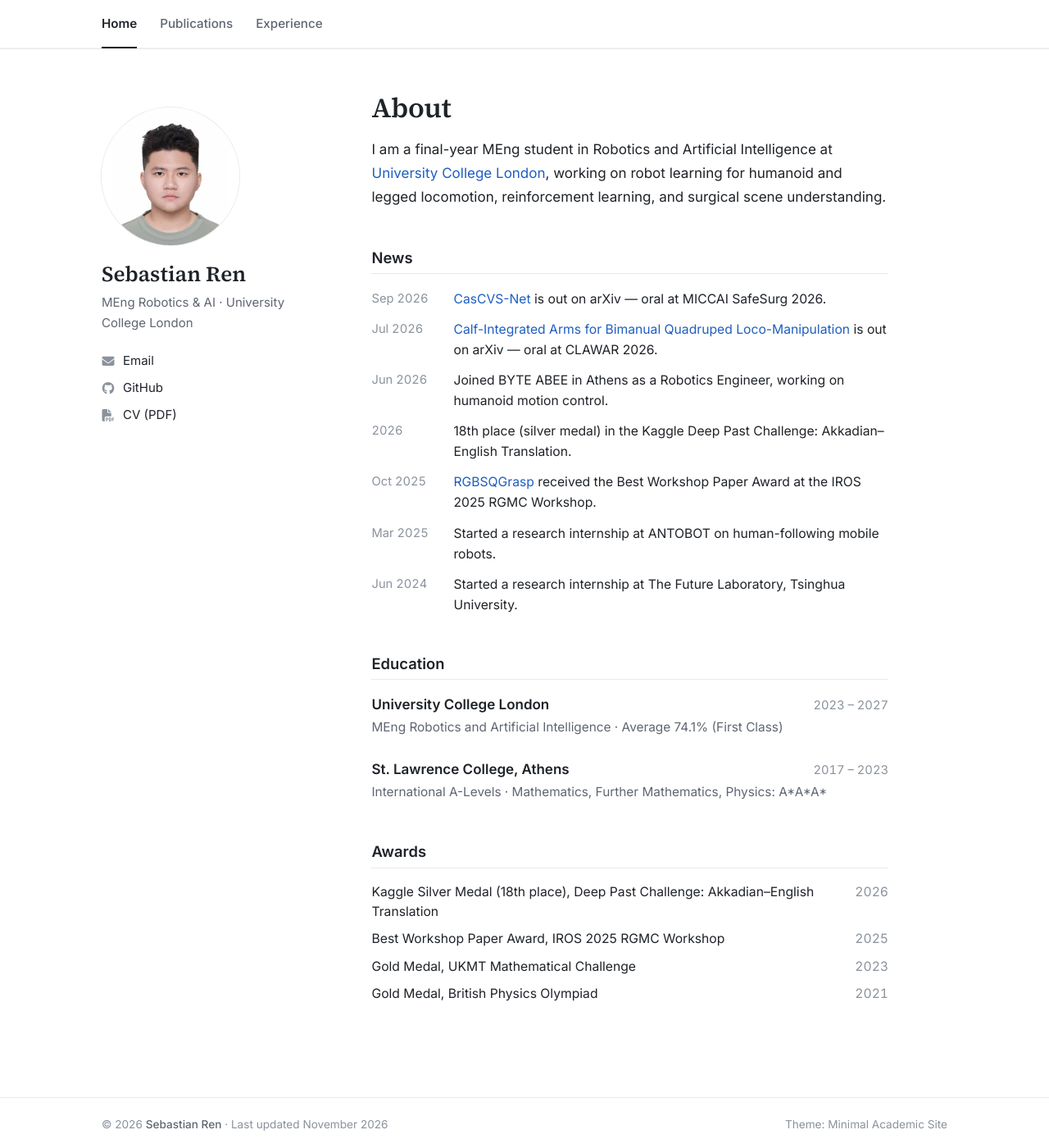
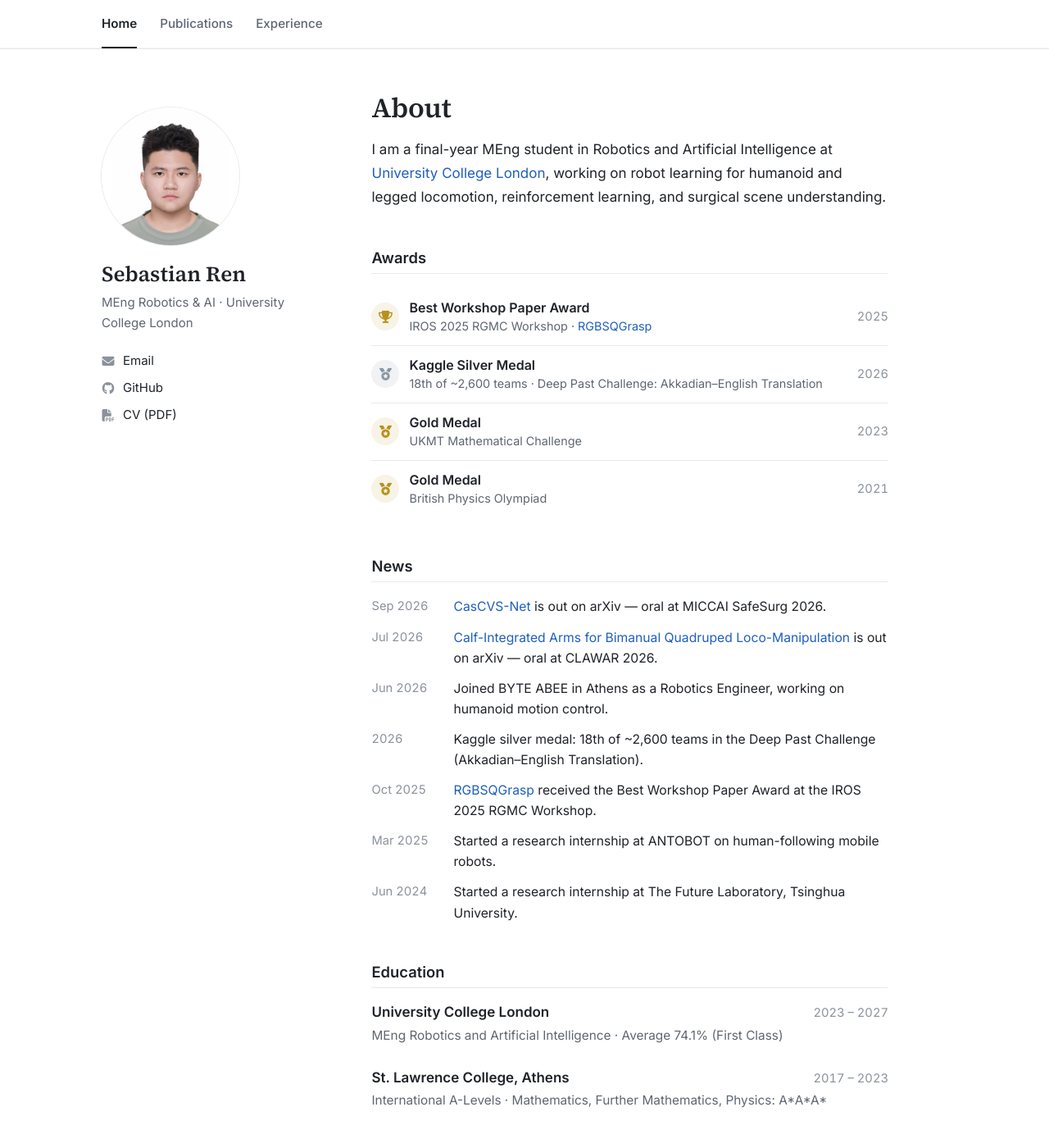
Before and after one commit to TaiE64/TaiE64.github.io, a Jekyll site: the page built from _pages/about.md, in a window 1280 px wide and 1400 px high. Shown: the whole window at 82% size. Built offline with Jekyll 4.4.1, drawn with Linux system fonts in a browser that asks for light colours; a script bundle is joined from its source files by our own code; library files that are not in the unit come from our copies.

Commit message:
Make Awards prominent on home page; add Kaggle team count
Awards moved above News, with medal/trophy icons, bold titles and
detail lines. Kaggle: 18th of ~2,600 teams.

Co-Authored-By: Claude Opus 5.5 <noreply@anthropic.com>

```diff
--- a/_pages/about.md
+++ b/_pages/about.md
@@ -9,12 +9,20 @@ redirect_from:
 
 <p>I am a final-year MEng student in Robotics and Artificial Intelligence at <a href="https://www.ucl.ac.uk/computer-science/">University College London</a>, working on robot learning for humanoid and legged locomotion, reinforcement learning, and surgical scene understanding.</p>
 
+<h2 class="section">Awards</h2>
+<ul class="honors">
+  <li><i class="fas fa-trophy honors__icon is-gold"></i><div><strong>Best Workshop Paper Award</strong><span>IROS 2025 RGMC Workshop · <a href="https://arxiv.org/abs/2503.02387">RGBSQGrasp</a></span></div><time>2025</time></li>
+  <li><i class="fas fa-medal honors__icon is-silver"></i><div><strong>Kaggle Silver Medal</strong><span>18th of ~2,600 teams · Deep Past Challenge: Akkadian–English Translation</span></div><time>2026</time></li>
+  <li><i class="fas fa-medal honors__icon is-gold"></i><div><strong>Gold Medal</strong><span>UKMT Mathematical Challenge</span></div><time>2023</time></li>
+  <li><i class="fas fa-medal honors__icon is-gold"></i><div><strong>Gold Medal</strong><span>British Physics Olympiad</span></div><time>2021</time></li>
+</ul>
+
 <h2 class="section">News</h2>
 <ul class="news">
   <li><time>Sep 2026</time><span><a href="https://arxiv.org/abs/2609.27681">CasCVS-Net</a> is out on arXiv — oral at MICCAI SafeSurg 2026.</span></li>
   <li><time>Jul 2026</time><span><a href="https://arxiv.org/abs/2607.06186">Calf-Integrated Arms for Bimanual Quadruped Loco-Manipulation</a> is out on arXiv — oral at CLAWAR 2026.</span></li>
   <li><time>Jun 2026</time><span>Joined BYTE ABEE in Athens as a Robotics Engineer, working on humanoid motion control.</span></li>
-  <li><time>2026</time><span>18th place (silver medal) in the Kaggle Deep Past Challenge: Akkadian–English Translation.</span></li>
+  <li><time>2026</time><span>Kaggle silver medal: 18th of ~2,600 teams in the Deep Past Challenge (Akkadian–English Translation).</span></li>
   <li><time>Oct 2025</time><span><a href="https://arxiv.org/abs/2503.02387">RGBSQGrasp</a> received the Best Workshop Paper Award at the IROS 2025 RGMC Workshop.</span></li>
   <li><time>Mar 2025</time><span>Started a research internship at ANTOBOT on human-following mobile robots.</span></li>
   <li><time>Jun 2024</time><span>Started a research internship at The Future Laboratory, Tsinghua University.</span></li>
@@ -29,11 +37,3 @@ redirect_from:
   <div class="entry__head"><span class="entry__title">St. Lawrence College, Athens</span><span class="entry__date">2017 – 2023</span></div>
   <p class="entry__sub">International A-Levels · Mathematics, Further Mathematics, Physics: A*A*A*</p>
 </div>
-
-<h2 class="section">Awards</h2>
-<ul class="awards">
-  <li><span>Kaggle Silver Medal (18th place), Deep Past Challenge: Akkadian–English Translation</span><span>2026</span></li>
-  <li><span>Best Workshop Paper Award, IROS 2025 RGMC Workshop</span><span>2025</span></li>
-  <li><span>Gold Medal, UKMT Mathematical Challenge</span><span>2023</span></li>
-  <li><span>Gold Medal, British Physics Olympiad</span><span>2021</span></li>
-</ul>
--- a/assets/css/site.css
+++ b/assets/css/site.css
@@ -335,3 +335,20 @@ a:hover { text-decoration: underline; text-underline-offset: 3px; }
   .pub { grid-template-columns: 104px 1fr; gap: 0 14px; }
   .pub__title { font-size: 0.98rem; }
 }
+
+
+/* ---------- Awards (home) ---------- */
+.honors { list-style: none; padding: 0 !important; margin: 0; }
+.honors li {
+  display: grid; grid-template-columns: 34px 1fr auto; gap: 0 12px; align-items: center;
+  padding: 12px 0 !important; margin: 0 !important; border-bottom: 1px solid var(--line);
+}
+.honors li:last-child { border-bottom: 0; }
+.honors__icon {
+  width: 34px; height: 34px; border-radius: 50%; display: grid; place-items: center;
+  font-size: 15px; background: #f7f3e6; color: #b8901c;
+}
+.honors__icon.is-silver { background: #f0f2f4; color: #8a96a3; }
+.honors strong { display: block; font-weight: 600; font-size: 1rem; color: var(--fg); line-height: 1.4; }
+.honors span { display: block; font-size: 0.9rem; color: var(--muted); line-height: 1.5; margin-top: 1px; }
+.honors time { color: var(--faint); font-size: 0.92rem; font-variant-numeric: tabular-nums; }
```
